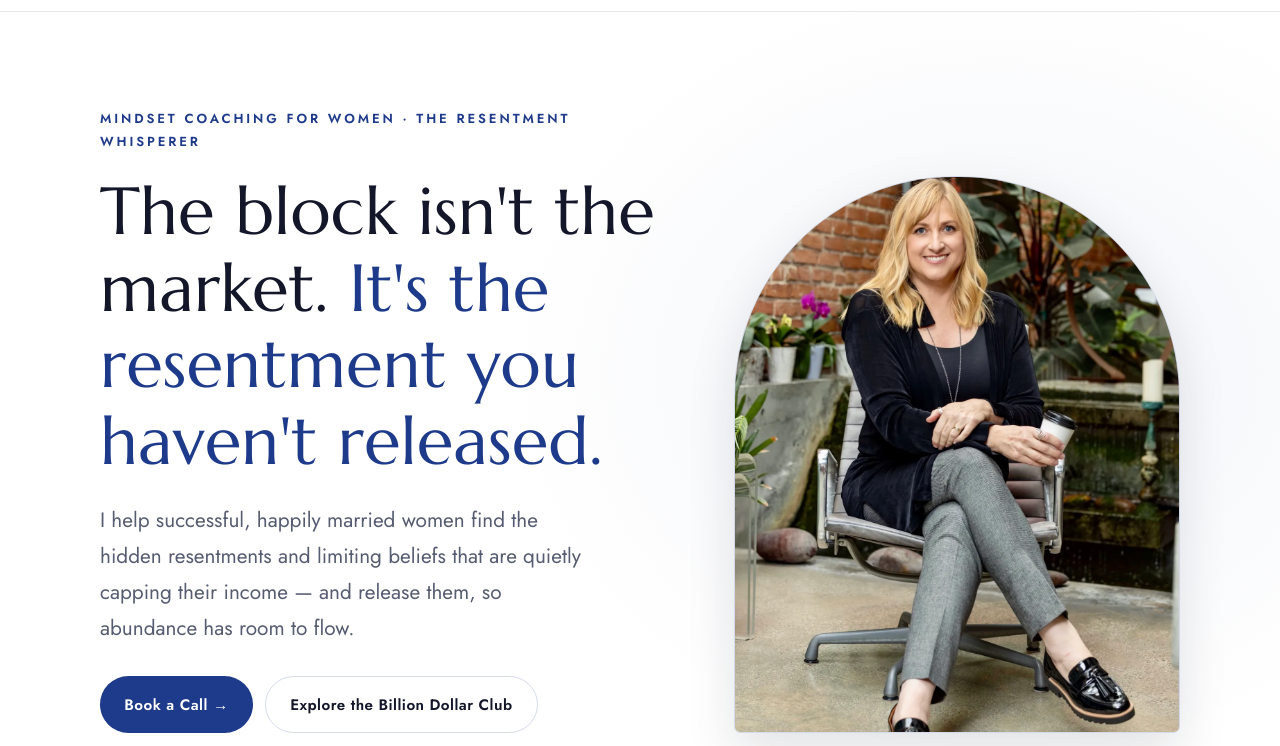
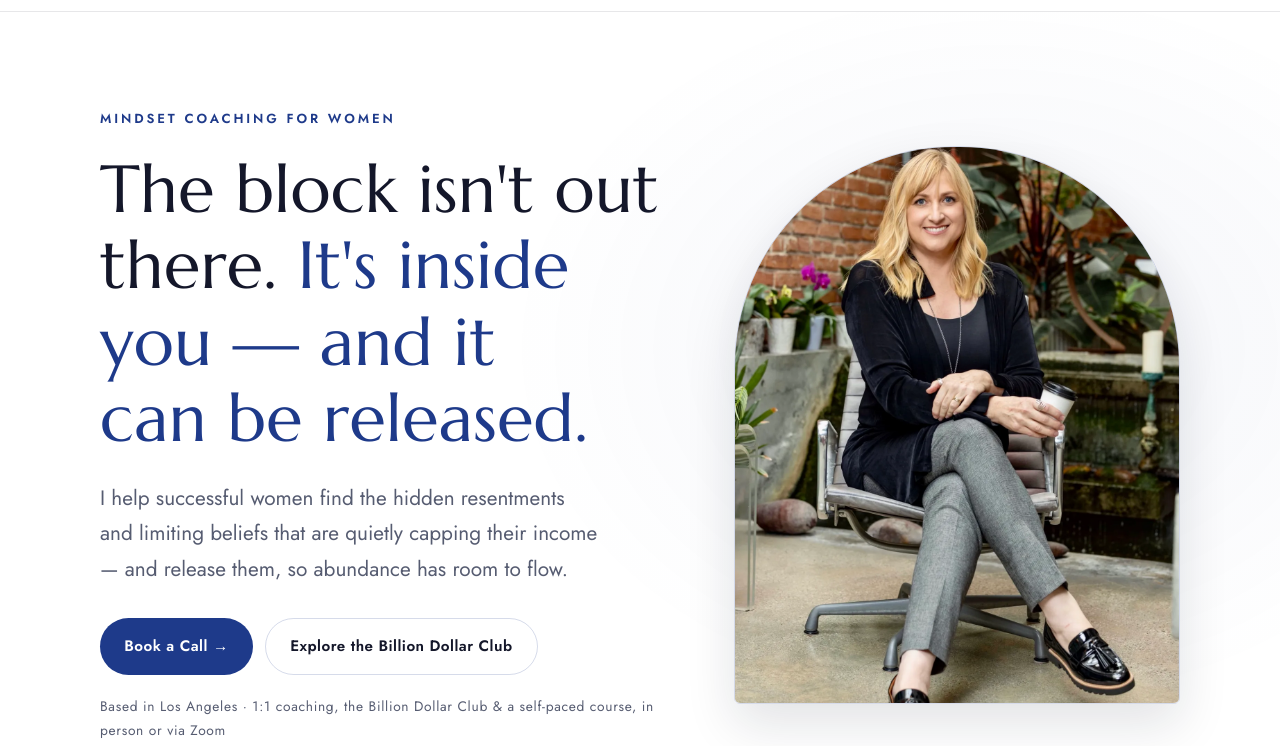
Before and after one commit to tonyblack78/amanda-cooper-website, a plain HTML site: page index.html in a window 1280 px wide. Shown: the part 54-800 px from the top of the page. Drawn offline with Linux system fonts and the light colour scheme.

Commit message:
Soften marriage framing and lead with the block being internal, not external
Removes "happily married" as implied criteria for the Billion Dollar Club
(it read as a requirement rather than an outcome), drops "The Resentment
Whisperer" tagline, and rewrites the hero headline/lede so the block is
framed as internal, not a market condition.

Co-Authored-By: Claude Sonnet 5 <noreply@anthropic.com>
Claude-Session: https://claude.ai/code/session_01R1mj4fTyLvRjqf2PeYhLDj

```diff
--- a/index.html
+++ b/index.html
@@ -160,9 +160,9 @@ footer a:hover{color:#93A6E8}
   <section class="hero">
     <div class="wrap hero-grid">
       <div>
-        <p class="eyebrow">Mindset Coaching For Women · The Resentment Whisperer</p>
-        <h1>The block isn't the market. <em>It's the resentment you haven't released.</em></h1>
-        <p class="lede">I help successful, happily married women find the hidden resentments and limiting beliefs that are quietly capping their income — and release them, so abundance has room to flow.</p>
+        <p class="eyebrow">Mindset Coaching For Women</p>
+        <h1>The block isn't out there. <em>It's inside you — and it can be released.</em></h1>
+        <p class="lede">I help successful women find the hidden resentments and limiting beliefs that are quietly capping their income — and release them, so abundance has room to flow.</p>
         <div class="hero-cta">
           <a class="btn btn-solid" href="mailto:CoachAmandaRae@gmail.com?subject=Book%20a%20Call">Book a Call →</a>
           <a class="btn btn-ghost" href="#womens-bdc">Explore the Billion Dollar Club</a>
@@ -190,7 +190,7 @@ footer a:hover{color:#93A6E8}
       </div>
       <div class="prose">
         <p class="big">I specialize in helping women uncover the resentments and limiting beliefs that are quietly blocking their financial abundance.</p>
-        <p class="soft">Most of the women I work with are already successful and happily married — but something is still capping what they earn, and it isn't the economy. It's an old resentment toward a parent, a partner, or a past version of themselves that never got released. Find it, release it, and money starts moving differently. I do this work through one-on-one coaching, the Billion Dollar Club, and a self-paced course.</p>
+        <p class="soft">Most of the women I work with are already successful — but something is still capping what they earn, and it isn't the economy. It's an old resentment toward a parent, a partner, or a past version of themselves that never got released. The block was never out there. It's inside, and once you find it, you can release it — and money starts moving differently. I do this work through one-on-one coaching, the Billion Dollar Club, and a self-paced course.</p>
         <p>What shifts when the resentment lifts:</p>
         <ul class="forlist">
           <li>You see income possibilities you couldn't see before</li>
@@ -259,7 +259,7 @@ footer a:hover{color:#93A6E8}
         </div>
         <p class="soft" style="margin-top:28px">Life is great: I've been happily married to an incredible man since 1991, I have a beautiful, talented daughter, and an energetic female Jack Russell Terrier who keeps us all on our toes.</p>
         <div class="creds">
-          <span>Transformational Life Coach</span><span>15+ Years Experience</span><span>The Resentment Whisperer</span><span>1:1 Coaching</span><span>Billion Dollar Club</span><span>Virtual &amp; In-Person</span>
+          <span>Transformational Life Coach</span><span>15+ Years Experience</span><span>1:1 Coaching</span><span>Billion Dollar Club</span><span>Virtual &amp; In-Person</span>
         </div>
       </div>
     </div>
@@ -275,7 +275,7 @@ footer a:hover{color:#93A6E8}
           <cite>Jim Rohn</cite>
         </div>
         <div class="prose">
-          <p>Guided by life coach Amanda Rae Cooper, the Billion Dollar Club ("BDC") is a group of successful, happily married women who are done letting old resentments quietly cap what they earn. Together, we identify the resentment — toward a parent, a partner, a past version of yourself — that's blocking your abundance, and release it, so you can become prosperous in every area of life: career, relationships, health, spirituality, creativity.</p>
+          <p>Guided by life coach Amanda Rae Cooper, the Billion Dollar Club ("BDC") is a group of successful women who are done letting old resentments quietly cap what they earn. Together, we identify the resentment — toward a parent, a partner, a past version of yourself — that's blocking your abundance, and release it, so you can become prosperous in every area of life: career, relationships, health, spirituality, creativity.</p>
           <p class="soft">This is the right place for you if you want to:</p>
           <ul class="forlist">
             <li>Finally name the resentment that's been capping your income</li>
```
